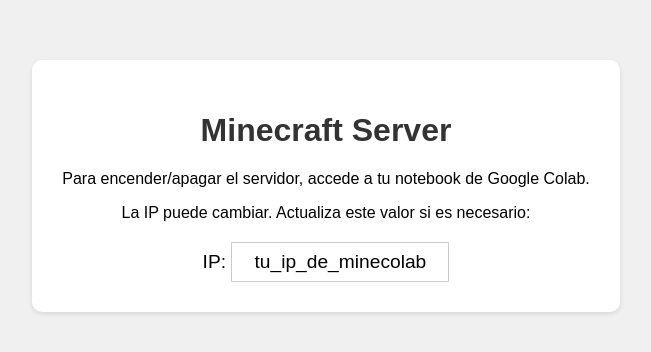
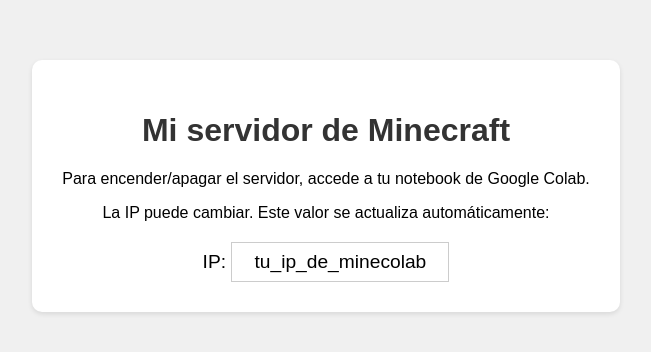
Before and after one commit to MCJ-A/SMG1, a plain HTML site: page index.html in a window 1280 px wide. Shown: the part 222-574 px from the top of the page, without its empty margins (314-965 px from the left). Drawn offline with Linux system fonts and the light colour scheme.

Commit message:
Update index.html

```diff
--- a/index.html
+++ b/index.html
@@ -1,7 +1,7 @@
 <!DOCTYPE html>
 <html>
 <head>
-  <title>Minecraft Server</title>
+  <title>Mi servidor de Minecraft</title>
   <style>
     body {
       font-family: sans-serif;
@@ -37,9 +37,9 @@
 </head>
 <body>
   <div class="container">
-    <h1>Minecraft Server</h1>
+    <h1>Mi servidor de Minecraft</h1>
     <p>Para encender/apagar el servidor, accede a tu notebook de Google Colab.</p>
-    <p>La IP puede cambiar. Actualiza este valor si es necesario:</p>
+    <p>La IP puede cambiar. Este valor se actualiza automáticamente:</p>
     <div id="ip-address">IP: <input type="text" value="tu_ip_de_minecolab" readonly></div>
   </div>
 </body>
```
